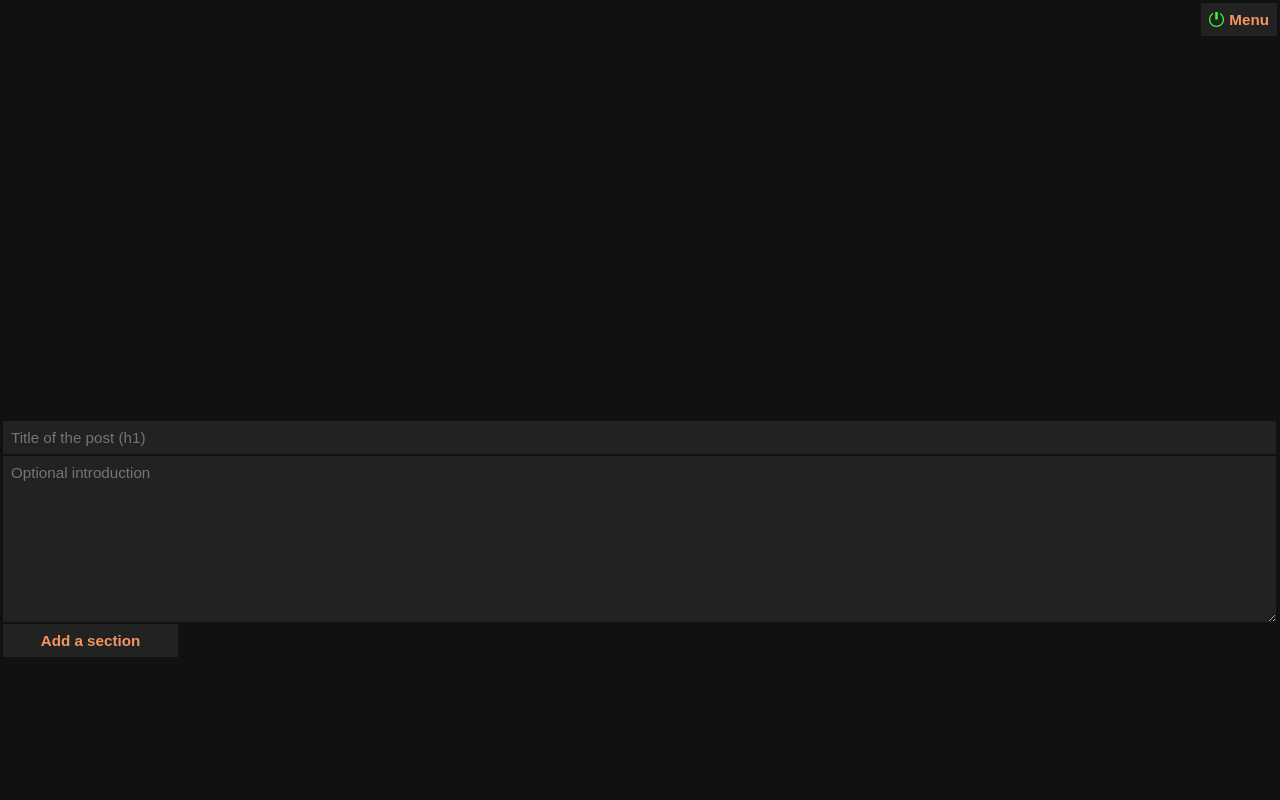
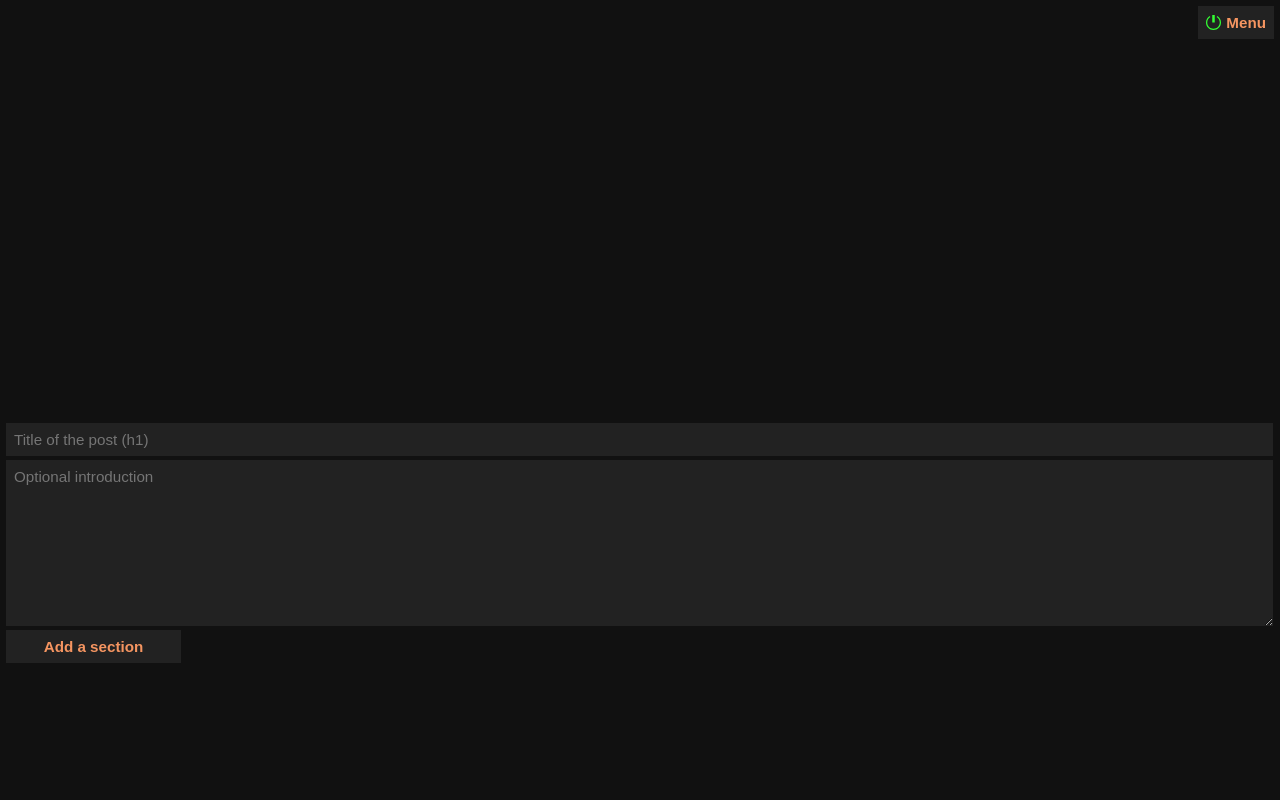
Before and after one commit to AwebsomeFr/WordsMatter, a PHP site: page / in a window 1280 px wide. Run offline with PHP 8.4, Linux system fonts and the light colour scheme; data that the repository does not hold is empty.

Commit message:
Change some margins. Unlock full screen width.

```diff
--- a/dev/app/css/style.css
+++ b/dev/app/css/style.css
@@ -1,54 +1,56 @@
-/* main containers */
+/* --- main containers --- */
 
 	body {
+		--bad-color: #d22;
+		--color1: #234;
+		--color2: #F59561;
+		--color3: #fff;
+		--color4: #eee;
+		--color5: #222;
+		--good-color: #282;
 		align-items: center;
 		background-color: var(--color3);
 		color: var(--color5);
 		display: flex;
-		font-family: Arial, Helvetica, Liberation Sans, FreeSans, sans-serif;
+		font-family: "Arial", "Helvetica", "Liberation Sans", "FreeSans", "sans-serif";
 		font-size: 0.95em;
 		justify-content: center;
 		margin: 0;
 		position: fixed;
 		width: 100%;
-		--color1: #234;
-		--color2: #F59561;
-		--color4: #eee;
-		--color3: #fff;
-		--color5: #222;
-		--bad-color: #d22;
-		--good-color: #282;
 	}
+
+	/* Overwrite color scheme. Applied on body. */
 	.dark {
+		--bad-color: #f33;
 		--color1: #F59561;
 		--color2: #234;
 		--color3: #111;
 		--color4: #222;
 		--color5: #fff;
-		--bad-color: #f33;
 		--good-color: #3f3;
 	}
-	.online #bt-open-menu {
-		fill: var(--good-color);
+
+	/* Hide unusable features. Applied on body. */
+	.online-required, .ws-require {
+		display: none !important;
 	}
-	.online-required,
-	.ws-require {
-		display: none !important;
-   	}
-	.online .online-required,
-	.ws-available .ws-required {
+
+	/* Reveal usable features. Applied on elements. */
+	.online .online-required, .ws-available .ws-required {
 		display: block !important;
 	}
+
 	main {
 		box-sizing: border-box;
 		display: grid;
 		gap: 2px;
 		grid-template-rows: auto 1fr 1fr;
-		max-width: 1280px;
 		min-width: 360px;
-		padding: 2px;
+		padding: 1px;
 		width: 100%;
 	}
+
 	article {
 		display: flex;
 		flex-direction: column;
@@ -56,31 +58,36 @@
 		padding-right: 1px;
 		scroll-behavior: smooth;
 	}
-	article, textarea {
+
+	article,
+	textarea {
 		scrollbar-color: var(--color1) var(--color4);
 		scrollbar-width: thin;
 	}
+
 	#output {
 		background-color: var(--color3);
 		margin-left: 1px;
 		padding: 0 10px;
 	}
 
-/* common */
+/* --- shared --- */
 
 	a {
 		color: var(--color1);
 	}
+
 	img {
 		display: block;
 		margin: auto;
-		max-width: 100%;
+		width: 100%;
 	}
+
 	figcaption {
 		text-align: center;
 	}
 
-/* notice */
+/* --- notice (simple message) --- */
 
 	#notice {
 		background-color: var(--color3);
@@ -97,22 +104,29 @@
 		transition: transform 0.275s ease;
 		z-index: 2;
 	}
-	#notice.visible { transform: initial; }
+
+	#notice.visible {
+		transform: initial;
+	}
+
+	/* Positive messages. */
 	#notice.good::before {
 		color: var(--good-color);
 		content: "✔ ";
 	}
+
+	/* Negative messages. */
 	#notice.bad::before {
 		color: var(--bad-color);
 		content: "✘ ";
 	}
 
-/* dial */
+/* --- dial (action required) --- */
 
 	#dial {
 		color: var(--color5);
 		max-height: 85vh;
-		max-width: 560px;
+		max-width: 500px;
 		overflow-y: auto;
 		padding: 10px;
 		position: absolute;
@@ -120,35 +134,54 @@
 		width: 85%;
 		z-index: 2;
 	}
-	#dial.visible { transform: initial; }
-	#bt-close-dial {
+
+	#dial.visible {
+		transform: initial;
+	}
+
+	#dial>div {
+		border-top: solid 1px var(--color1);
+		margin-top: 10px;
+	}
+
+	#dial>button {
 		display: block;
 		margin-left: auto;
 	}
 
-/* navigation and interface */
+/* --- navigation and interface --- */
 
 	nav {
 		display: flex;
 		justify-content: flex-end;
 	}
+
 	#bt-open-menu {
 		display: flex;
 		align-items: center;
+		fill: var(--bad-color);
 	}
+
+	.online #bt-open-menu {
+		fill: var(--good-color);
+	}
+
 	#bt-open-menu svg {
 		fill: inherit;
 		margin-right: 5px;
 		width: 15px;
 	}
+
 	#nav-container {
 		background-color: var(--color3);
 		position: fixed;
 		transform: scale(0);
 	}
+
 	.visible #nav-container {
 		transform: initial;
 	}
+
 	.input-section {
 		display: grid;
 		grid-template-areas:
@@ -161,7 +194,11 @@
 		"but but content";
 		grid-template-columns: repeat(2, 40px) 1fr;
 	}
-	button, input, textarea, #label-open-file {
+
+	button,
+	input,
+	textarea,
+	#label-open-file {
 		background-color: var(--color4);
 		border:  none;
 		color: var(--color5);
@@ -170,28 +207,35 @@
 		margin: 1px;
 		padding: 8px;
 	}
-	button, #label-open-file  {
+
+	button,
+	#label-open-file  {
 		color: var(--color1);
 		font-weight: bold;
 	}
+
 	.draft::after {
 		color: #ffa500;
 		content:  " (brouillon)";
 		font-weight: normal;
 	}
+
 	.release::after {
 		color: var(--good-color);
 		content:  " (publié)";
 		font-weight: normal;
 	}
+
 	.nav-button {
 		display: block;
 		text-align: right;
 		width: 250px;
 	}
-	 #label-open-file {
-	 	width: initial;
-	 }
+
+	#label-open-file {
+		width: initial;
+	}
+
 	#input-open-file {
 		display: block;
 		height: 34px;
@@ -202,40 +246,52 @@
 		top: -45px;
 		width: 250px;
 	}
+
 	#posts-list button {
 		text-align: left;
 	}
+
 	#posts-list {
 		padding-left: 0;
 		display: grid;
 	}
+
 	#posts-list li {
 		display: flex;
 	}
-	button:not(.danger):hover, #label-open-file:hover {
+
+	button:not(.danger):hover,
+	#label-open-file:hover {
 		background-color: var(--color1);
 		color: var(--color4);
 	}
-	.dark button:not(.danger):hover, .dark #label-open-file:hover {
+
+	.dark button:not(.danger):hover,
+	.dark #label-open-file:hover {
 		background-color: var(--color2);
 		color: var(--color1);
 	}
+
 	.danger {
 		background-color: var(--bad-color);
 		color: #fff;
 		opacity: 0.85;
 	}
+
 	.danger:hover {
 		opacity: 1;
 	}
+
 	#bt-add-section {
 		width: 175px;
 	}
+
 	textarea {
 		grid-area: content;
 		min-height: 150px;
 		resize: vertical;
 	}
+
 	section input {
 		grid-area: title;
 	}
@@ -243,27 +299,42 @@
 		left: -9999px;
 		position: absolute;
 	}
-	#dial label, #dial input, #dial textarea {
+
+	#dial label,
+	#dial input,
+	#dial textarea {
 		display: block;
 		margin: 10px 0;
 		width:  100%;
 		box-sizing: border-box;
 	}
+
 	#raw-data {
 		color: var(--color1);
 	}
+
 	#dial .hidden {
 		transform: scale(0);
 	}
 
-/* media queries */
+/* --- media queries --- */
 
 	@media screen and (max-width: 768px) {
 		#bt-set-width {
 			display: none;
 		}
 	}
+
 	@media screen and (min-width: 768px) {
+		main {
+			padding: 4px;
+		}
+		button,
+		input,
+		textarea,
+		#label-open-file {
+			margin: 2px
+		}
 		#bt-set-width {
 			display: block;
 		}
```
Also changed, not shown: prod/app/css/style.css (+1 -1 lines).
